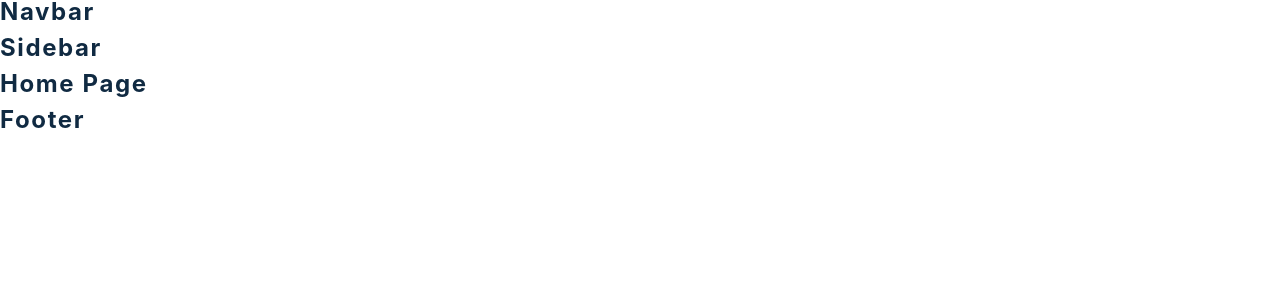
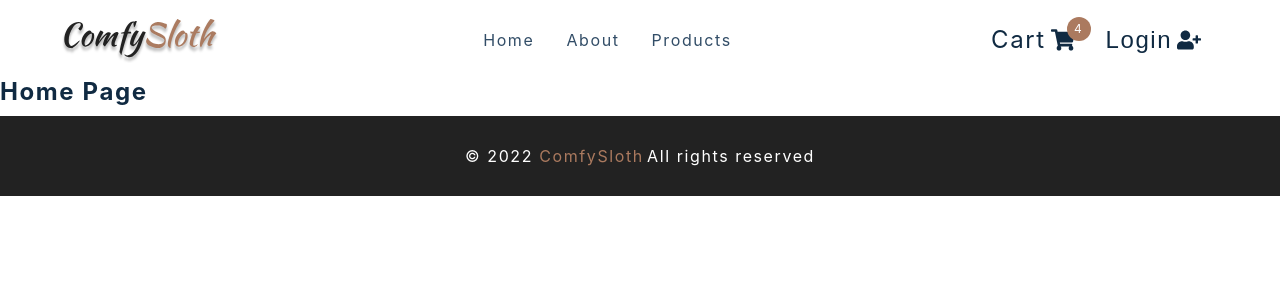
Before and after one commit to brain-shutdown/E-commerce-Furniture, a React (Create React App) app: page / in a window 1280 px wide. Shown: the top 300 px of the page. Built offline with nearby package versions, Linux system fonts and the light colour scheme; the HTML template or start-up script is replaced by a standard one.

Commit message:
Navbar, Sidebar and Footer JSX added

```diff
--- a/src/components/CartButtons.js
+++ b/src/components/CartButtons.js
@@ -1,14 +1,29 @@
-import React from 'react'
-import { FaShoppingCart, FaUserMinus, FaUserPlus } from 'react-icons/fa'
-import { Link } from 'react-router-dom'
-import styled from 'styled-components'
-import { useProductsContext } from '../context/products_context'
-import { useCartContext } from '../context/cart_context'
-import { useUserContext } from '../context/user_context'
+import React from 'react';
+import { FaShoppingCart, FaUserMinus, FaUserPlus } from 'react-icons/fa';
+import { Link } from 'react-router-dom';
+import styled from 'styled-components';
+import { useProductsContext } from '../context/products_context';
+import { useCartContext } from '../context/cart_context';
+import { useUserContext } from '../context/user_context';
 
 const CartButtons = () => {
-  return <h4>cart buttons </h4>
-}
+	return (
+		<Wrapper className='cart-btn-wrapper'>
+			<Link to='/cart' className='cart-btn'>
+				Cart
+				<span className='cart-container'>
+					<FaShoppingCart />
+					<span className='cart-value'>4</span>
+				</span>
+			</Link>
+			<button type='button' className='auth-btn'>
+				Login
+				{/* TODO: Add authentication and change user icon */}
+				<FaUserPlus />
+			</button>
+		</Wrapper>
+	);
+};
 
 const Wrapper = styled.div`
 	display: grid;
@@ -62,5 +77,5 @@
 			margin-left: 5px;
 		}
 	}
-`
-export default CartButtons
+`;
+export default CartButtons;
--- a/src/components/Footer.js
+++ b/src/components/Footer.js
@@ -1,8 +1,15 @@
-import React from 'react'
-import styled from 'styled-components'
+import React from 'react';
+import styled from 'styled-components';
 const Footer = () => {
-  return <h4>footer</h4>
-}
+	return (
+		<Wrapper>
+			<h5>
+				&copy; {new Date().getFullYear()} <span>ComfySloth</span>
+			</h5>
+			<h5>All rights reserved</h5>
+		</Wrapper>
+	);
+};
 
 const Wrapper = styled.footer`
 	height: 5rem;
@@ -26,6 +33,6 @@
 	@media (min-width: 776px) {
 		flex-direction: row;
 	}
-`
+`;
 
-export default Footer
+export default Footer;
--- a/src/components/Navbar.js
+++ b/src/components/Navbar.js
@@ -1,16 +1,41 @@
-import React from 'react'
-import styled from 'styled-components'
-import logo from '../assets/logo.svg'
-import { FaBars } from 'react-icons/fa'
-import { Link } from 'react-router-dom'
-import { links } from '../utils/constants'
-import CartButtons from './CartButtons'
-import { useProductsContext } from '../context/products_context'
-import { useUserContext } from '../context/user_context'
+import React from 'react';
+import styled from 'styled-components';
+import logo from '../assets/logo.svg';
+import { FaBars } from 'react-icons/fa';
+import { Link } from 'react-router-dom';
+import { links } from '../utils/constants';
+import CartButtons from './CartButtons';
+import { useProductsContext } from '../context/products_context';
+import { useUserContext } from '../context/user_context';
 
 const Nav = () => {
-  return <h4>navbar</h4>
-}
+	return (
+		<NavContainer>
+			<div className='nav-center'>
+				<div className='nav-header'>
+					<Link to='/'>
+						<img src={logo} alt='Comfy logo' />
+					</Link>
+					{/* TODO: Add on click event to show sidebar */}
+					<button className='nav-toggle' type='button'>
+						<FaBars />
+					</button>
+				</div>
+				<ul className='nav-links'>
+					{links.map((link) => {
+						const { id, text, url } = link;
+						return (
+							<li key={id}>
+								<Link to={url}>{text}</Link>
+							</li>
+						);
+					})}
+				</ul>
+				<CartButtons />
+			</div>
+		</NavContainer>
+	);
+};
 
 const NavContainer = styled.nav`
 	height: 5rem;
@@ -77,6 +102,6 @@
 			display: grid;
 		}
 	}
-`
+`;
 
-export default Nav
+export default Nav;
--- a/src/components/Sidebar.js
+++ b/src/components/Sidebar.js
@@ -1,16 +1,41 @@
-import React from 'react'
-import logo from '../assets/logo.svg'
-import { Link } from 'react-router-dom'
-import { useProductsContext } from '../context/products_context'
-import { FaTimes } from 'react-icons/fa'
-import { links } from '../utils/constants'
-import styled from 'styled-components'
-import CartButtons from './CartButtons'
-import { useUserContext } from '../context/user_context'
+import React from 'react';
+import logo from '../assets/logo.svg';
+import { Link } from 'react-router-dom';
+import { useProductsContext } from '../context/products_context';
+import { FaTimes } from 'react-icons/fa';
+import { links } from '../utils/constants';
+import styled from 'styled-components';
+import CartButtons from './CartButtons';
+import { useUserContext } from '../context/user_context';
 
 const Sidebar = () => {
-  return <h4>sidebar</h4>
-}
+	return (
+		<SidebarContainer>
+			<aside className='sidebar show-sidebar'>
+				<div className='sidebar-header'>
+					<img src={logo} alt='ComfySloth Logo' className='logo' />
+					<button className='close-btn'>
+						<FaTimes />
+					</button>
+				</div>
+				<ul className='links'>
+					{links.map((link) => {
+						const { id, text, url } = link;
+						return (
+							<li key={id}>
+								<Link to={url}>{text}</Link>
+							</li>
+						);
+					})}
+					<li>
+						<Link to='/checkout'>Checkout</Link>
+					</li>
+				</ul>
+				<CartButtons />
+			</aside>
+		</SidebarContainer>
+	);
+};
 
 const SidebarContainer = styled.div`
 	text-align: center;
@@ -81,6 +106,6 @@
 			display: none;
 		}
 	}
-`
+`;
 
-export default Sidebar
+export default Sidebar;
```
Lines whose indentation alone changed are shown as unchanged.
